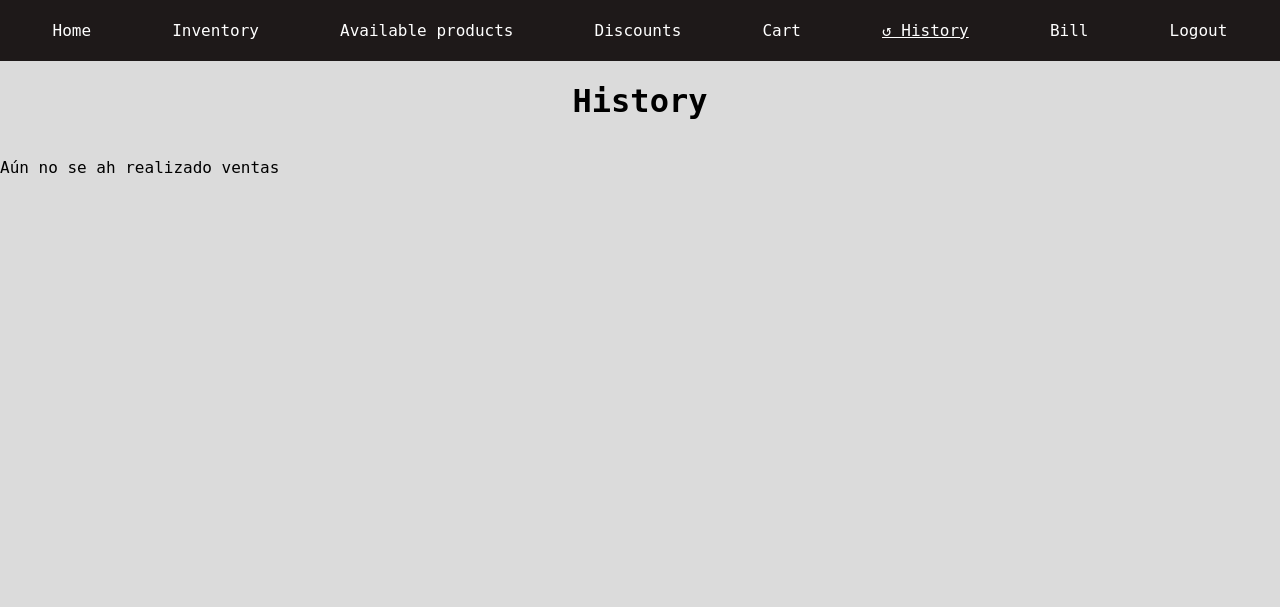
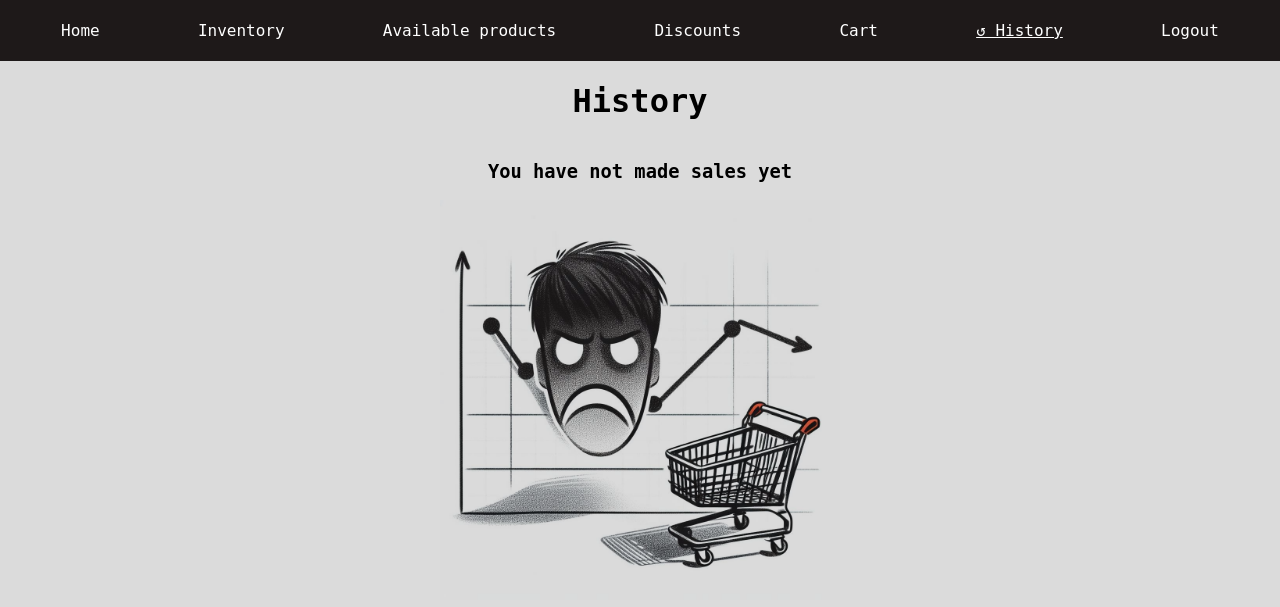
Before and after one commit to FELIPE8976/Sistema-Venta-Django, a Django app: page /history/ in a window 1280 px wide. Shown: the top 607 px of the page. Run offline with Django 5.2, Linux system fonts and the light colour scheme; the visitor is signed in with stand-in values (Sample User, id 1); data that the repository does not hold is empty.

Commit message:
cambios finales - actualizacion de estilos

```diff
--- a/login/static/css/base.css
+++ b/login/static/css/base.css
@@ -153,6 +153,8 @@ body{
     font-size: 12px;
     width: 10em;
     height: 4em;
+    margin-left: 5%;
+    margin-top: 3%;
 }
 
 .products .signin #actions:hover{
--- a/login/templates/layouts/base.html
+++ b/login/templates/layouts/base.html
@@ -31,9 +31,6 @@
             </li>
             <li>
                 <a href="{% url 'history' %}">↺ History</a>
-            </li>
-            <li>
-                <a href="{% url 'bill' %}">Bill</a>
             </li>
             <li>
                 <a href="{% url 'logout' %}">Logout</a>
--- a/ventas/templates/comprar/history.html
+++ b/ventas/templates/comprar/history.html
@@ -29,6 +29,7 @@
         </table>
     </div>
     {% else %}
-        <div><p>{{error}}</p></div>
+        <div class="products"><h3>{{error}}</h3></div>
+        <center><img src="../../static/img/emptysales.png" width="400px" height="400px"></center>
     {% endif %}
 {% endblock %}
--- a/ventas/templates/comprar/sedes.html
+++ b/ventas/templates/comprar/sedes.html
@@ -3,6 +3,7 @@
 {% endblock %}
 {% block content %}
 
+<div class="products">
 <div class="signin">
 
     <h1>Stores 📍</h1>
@@ -18,7 +19,7 @@
     {% endfor %}
 
 </div>
-
+</div>
 <style>
     .abierto {
         background-color: green;
--- a/ventas/views.py
+++ b/ventas/views.py
@@ -226,7 +226,7 @@ def buy(request):
          })
       else:
          return render(request,'comprar/history.html',{
-            'error':'Aún no se ah realizado ventas',
+            'error':'You have not made sales yet',
          })
 
 
```
Also changed, not shown: ventas/static/img/emptysales.png (added).
